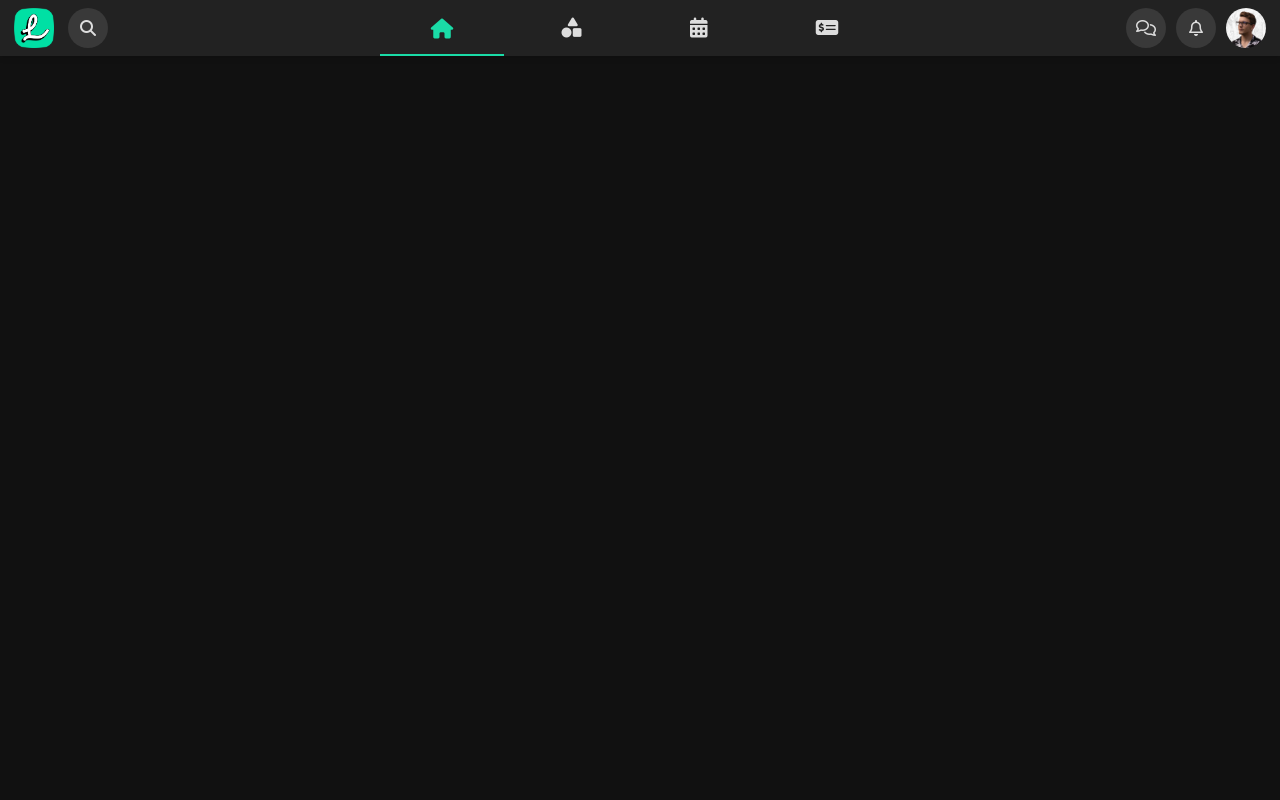
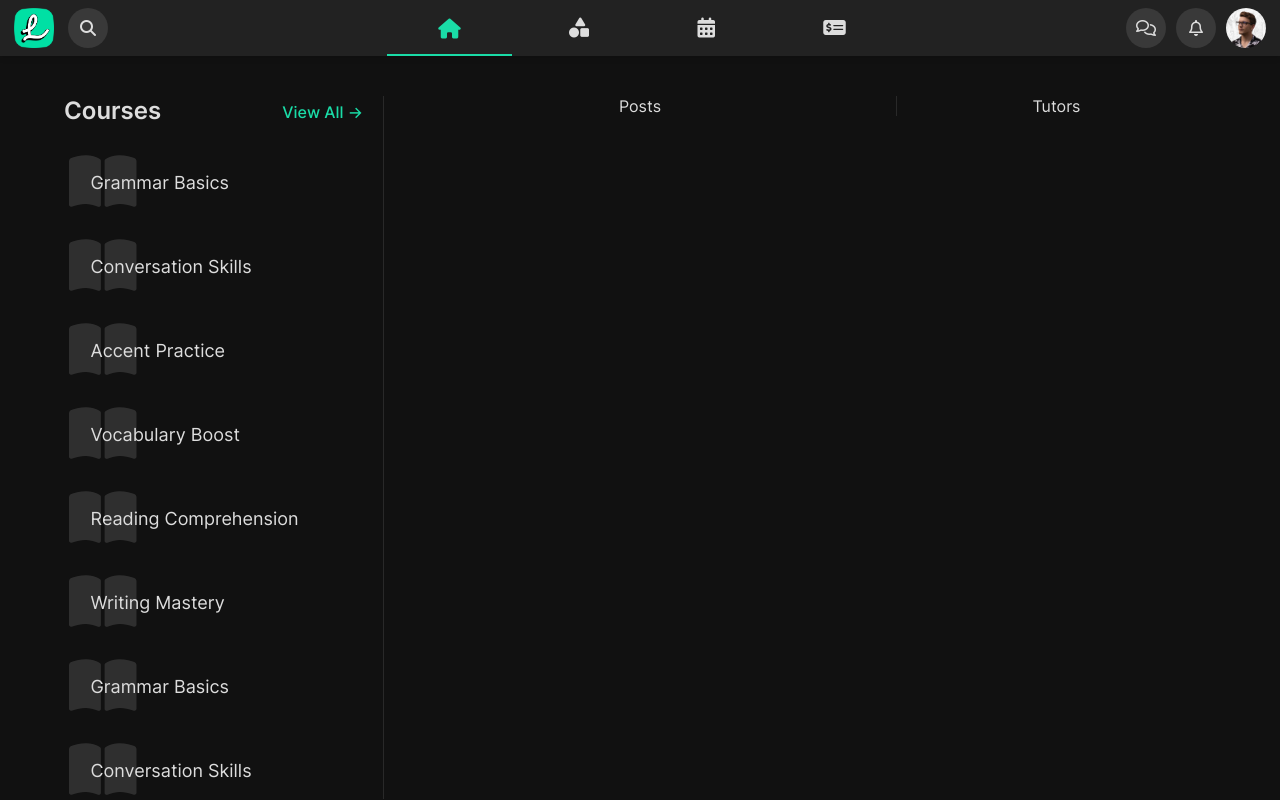
Before and after one commit to zacheryvaughn/LingoMingle, a plain HTML site: page html/home.html in a window 1280 px wide. Drawn offline with Linux system fonts and the light colour scheme.

Commit message:
a little bit of work done on the home page

```diff
--- a/css/class.css
+++ b/css/class.css
@@ -1,9 +1,8 @@
-main {
-    margin-top: 40px;
-    margin-bottom: 20px;
+#class-main {
     display: flex;
     justify-content: center;
     align-items: center;
+    height: calc(100vh - 56px);
 }
 
 /* CAMERA */
--- a/css/header.css
+++ b/css/header.css
@@ -47,6 +47,7 @@ body.theme-switch-toggled {
 }
 
 body {
+    color: var(--font1);
     background-color: var(--background1);
     -webkit-font-smoothing: antialiased;
 }
@@ -62,9 +63,6 @@ body::-webkit-scrollbar-track {
     background-color: var(--background2); /* Set track color to transparent */
 }
 
-main {
-    color: var(--font1);
-}
 #header-container {
     height: 56px;
 }
@@ -115,7 +113,7 @@ header.class-starting-soon .fa-shapes {
 }
 
 #header-left {
-    margin-right: 35px; /* to push the header middle more towards the middle */
+    margin-right: 50px; /* to push the header middle more towards the middle */
 }
 #header-logo-link {
     display: flex;
--- /dev/null
+++ b/css/home.css
@@ -0,0 +1,96 @@
+#home-main {
+    display: flex;
+    justify-content: center;
+    align-items: flex-start;
+    height: calc(100vh - 56px);
+}
+
+/* Courses Section */
+#home-courses {
+    display: flex;
+    flex-direction: column;
+    width: 25%;
+    height: calc(100vh - 97px);
+    border-right: 1px solid var(--highlight);
+    margin-top: 40px;
+    overflow-y: auto;
+    overflow-x: hidden;
+    scroll-behavior: smooth;
+}
+#home-courses-title {
+    position: sticky;
+    top: 0;
+    display: flex;
+    justify-content: space-between;
+    align-items: center;
+    width: 100%;
+    z-index: 1;
+    background-color: var(--background1);
+    padding-bottom: 5px;
+}
+#home-courses-title h3 {
+    font-size: 24px;
+    font-weight: 600;
+}
+#view-all-courses {
+    font-size: 16px;
+    font-weight: 500;
+    color: var(--primary1);
+    margin-right: 20px;
+    border-top: 3px solid transparent;
+    border-bottom: 1px solid transparent;
+    transition: border-bottom 0.2s;
+}
+#view-all-courses:hover {
+    border-bottom: 1px solid var(--primary1);
+}
+#home-courses > :nth-child(2) {
+    margin-top: 10px;
+}
+.home-course-list-item {
+    display: flex;
+    align-items: center;
+    justify-content: flex-start;
+    padding: 12px 0px 12px 5px;
+    transition: transform 0.2s, color 0.2s;
+}
+.home-course-list-item:hover {
+    color: var(--primary1);
+    transform: translateX(15px);
+    cursor: pointer;
+}
+.home-course-list-item i {
+    font-size: 60px;
+    margin-right: -46px;
+    opacity: 15%;
+    transition: color 0.2s;
+}
+.home-course-list-item:hover i {
+    color: var(--primary1);
+}
+.home-course-list-item p {
+    font-size: 18px;
+}
+/* Courses Section - Scroll Bar */
+#home-courses::-webkit-scrollbar {
+    width: 2px;
+}
+#home-courses::-webkit-scrollbar-thumb {
+    background-color: var(--highlight);
+    height: 30px;
+}
+
+/* Posts Section */
+#home-posts {
+    text-align: center;
+    width: 40%;
+    margin-top: 40px;
+}
+
+/* Tutors Section */
+#home-tutors {
+    text-align: center;
+    width: 25%;
+    border-left: 1px solid var(--highlight);
+    margin-top: 40px;
+}
--- a/html/home.html
+++ b/html/home.html
@@ -16,6 +16,7 @@
     <title>Lingomingle - Home</title>
     <link rel="icon" href="../images/newlogo-small.png" />
     <link rel="stylesheet" href="../css/header.css" />
+    <link rel="stylesheet" href="../css/home.css" />
     <script
       src="https://kit.fontawesome.com/1df6dff833.js"
       crossorigin="anonymous"
@@ -23,7 +24,63 @@
   </head>
   <body class="current-page">
     <div id="header-container"></div>
-    <main>
+    <main id="home-main">
+      <div id="home-courses">
+        <div id="home-courses-title">
+          <h3>Courses</h3>
+          <a id="view-all-courses" href="all-courses.html">View All -></a>
+        </div>
+        <div class="home-course-list-item">
+          <i class="fa-solid fa-book-open"></i>
+          <p>Grammar Basics</p>
+        </div>
+        <div class="home-course-list-item">
+          <i class="fa-solid fa-book-open"></i>
+          <p>Conversation Skills</p>
+        </div>
+        <div class="home-course-list-item">
+          <i class="fa-solid fa-book-open"></i>
+          <p>Accent Practice</p>
+        </div>
+        <div class="home-course-list-item">
+          <i class="fa-solid fa-book-open"></i>
+          <p>Vocabulary Boost</p>
+        </div>
+        <div class="home-course-list-item">
+          <i class="fa-solid fa-book-open"></i>
+          <p>Reading Comprehension</p>
+        </div>
+        <div class="home-course-list-item">
+          <i class="fa-solid fa-book-open"></i>
+          <p>Writing Mastery</p>
+        </div>
+        <div class="home-course-list-item">
+          <i class="fa-solid fa-book-open"></i>
+          <p>Grammar Basics</p>
+        </div>
+        <div class="home-course-list-item">
+          <i class="fa-solid fa-book-open"></i>
+          <p>Conversation Skills</p>
+        </div>
+        <div class="home-course-list-item">
+          <i class="fa-solid fa-book-open"></i>
+          <p>Accent Practice</p>
+        </div>
+        <div class="home-course-list-item">
+          <i class="fa-solid fa-book-open"></i>
+          <p>Vocabulary Boost</p>
+        </div>
+        <div class="home-course-list-item">
+          <i class="fa-solid fa-book-open"></i>
+          <p>Reading Comprehension</p>
+        </div>
+        <div class="home-course-list-item">
+          <i class="fa-solid fa-book-open"></i>
+          <p>Writing Mastery</p>
+        </div>
+      </div>
+      <div id="home-posts">Posts</div>
+      <div id="home-tutors">Tutors</div>
     </main>
   </body>
   <script src="../js/script.js"></script>
--- a/styles.css
+++ b/styles.css
@@ -37,6 +37,10 @@
     margin: 0;
 }
 
+#entry-page-mascot {
+    width: 140px;
+}
+
 #entry-page-logo {
     width: 70vw;
     max-width: 600px;
```
Also changed, not shown: html/class.html (+1 -1 lines), index.html (+2 -1 lines), images/fulltitle-simple.png (added), images/mascot.png (added).
